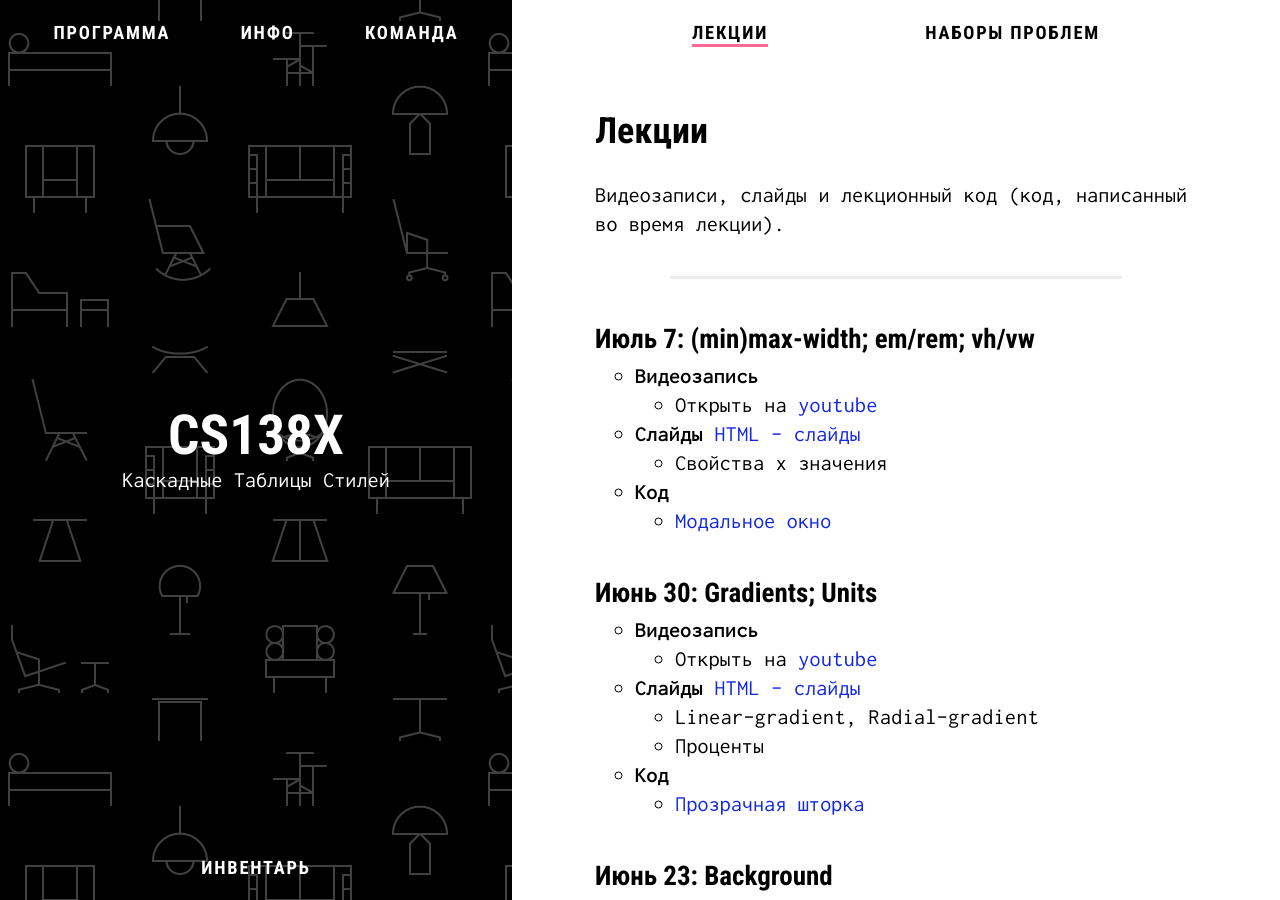
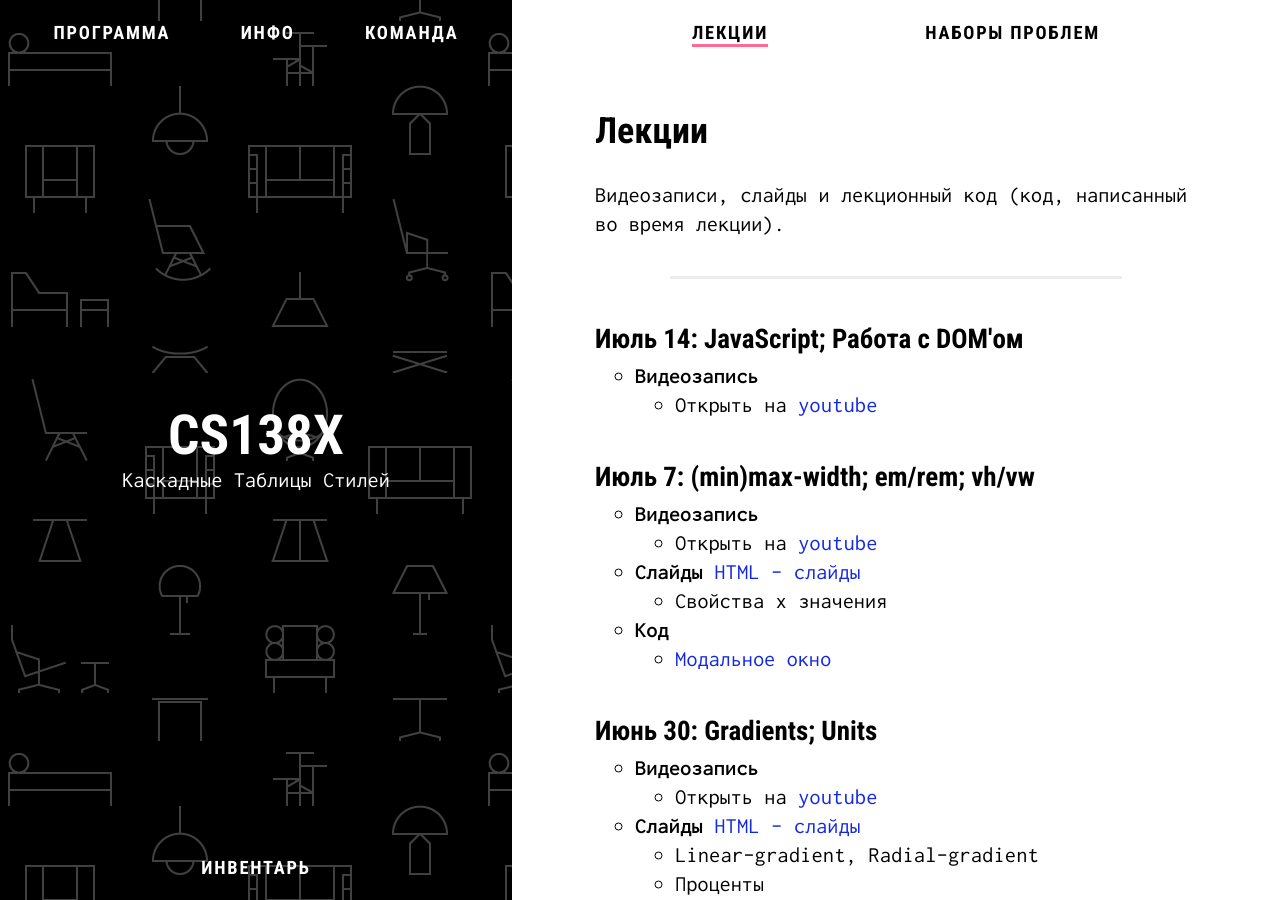
Before and after one commit to makecs50/cs138x, a Jekyll site: the page built from lectures.md, in a window 1280 px wide and 900 px high. Built offline with Jekyll 4.4.1, drawn with Linux system fonts in a browser that asks for light colours.

Commit message:
lecture11

```diff
--- a/lectures.md
+++ b/lectures.md
@@ -15,6 +15,19 @@ lectures_active: active
 </section>
 
 <section>
+  <h3 class="topic">Июль 14: JavaScript; Работа с DOM'ом</h3>
+  <ul>
+    <li>
+      <strong>Видеозапись</strong>
+      <ul>
+        <li>Открыть на <a target="_blank"
+        href="https://youtu.be/5ECaNu2fmKY"
+            >youtube</a
+          >
+        </li>
+      </ul>
+    </li>
+  </ul>
   <h3 class="topic">Июль 7: (min)max-width; em/rem; vh/vw</h3>
   <ul>
     <li>
```
Also changed, not shown: index.md (+1 -0 lines).
